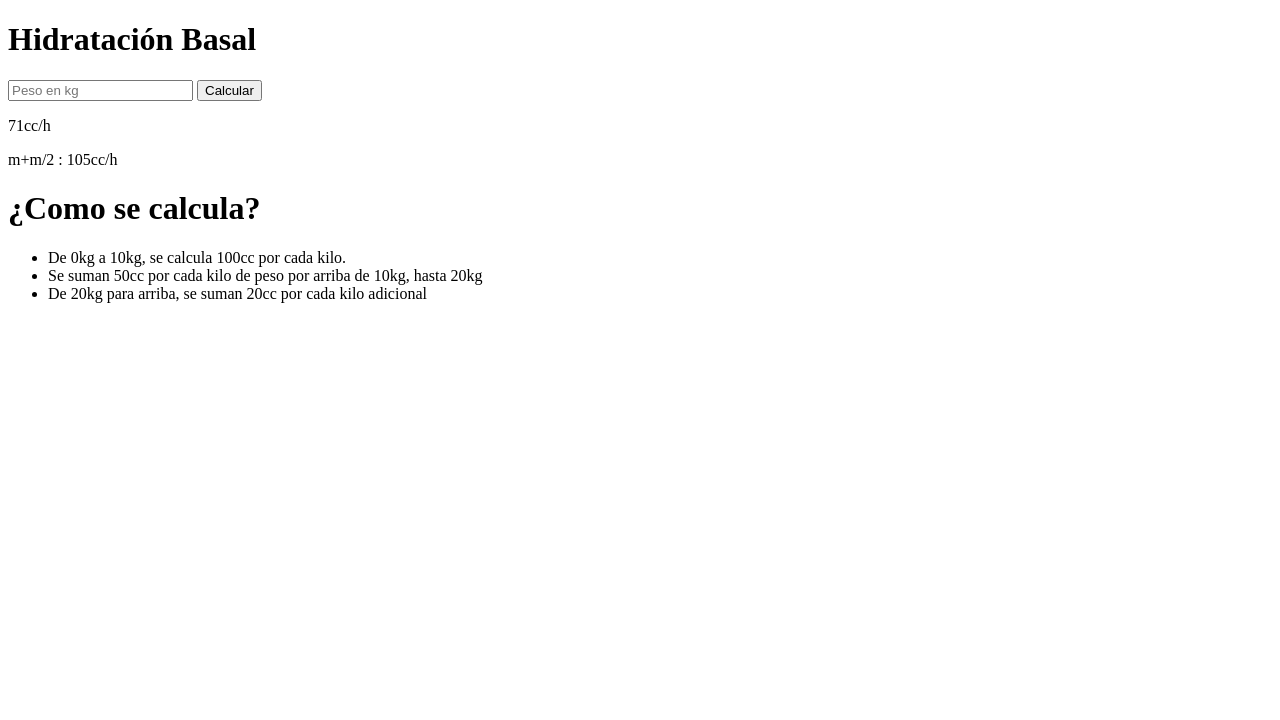
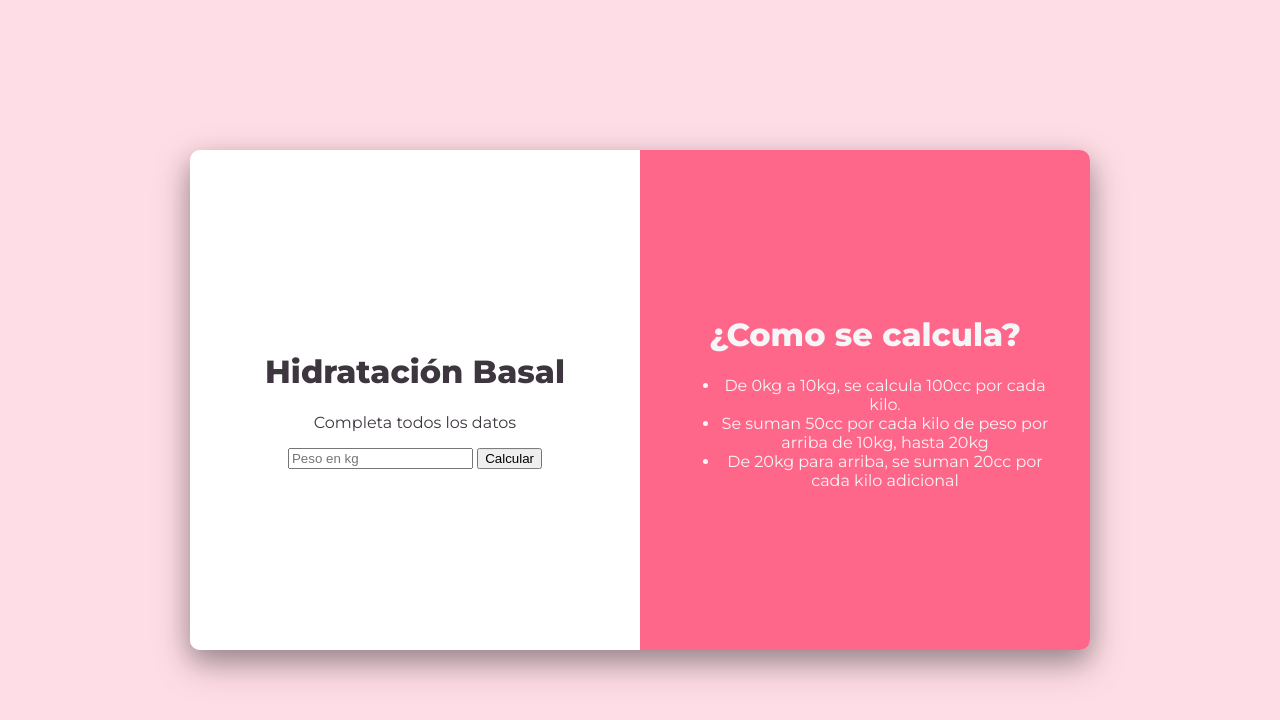
Before and after one commit to chh0822/calculadora_basal.github.io, a plain HTML site: page index.html in a window 1280 px wide. Drawn offline with Linux system fonts and the light colour scheme.

Commit message:
Add files via upload

```diff
--- a/index.html
+++ b/index.html
@@ -2,17 +2,23 @@
 <html>
 	<head>
         <title>Calculadora de hidratación</title>
+        <link rel="stylesheet" href="style.css"/>
     </head>
 	<body>
-        <div>
-            <div>
+        <div id="contenedor">
+            <div id="calculadora">
+                <div class="contenido">
                     <h1>Hidratación Basal</h1>
-                <input type="number" placeholder="Peso en kg" />
-                <button>Calcular</button>
-                <p>71cc/h</p>
-                <p>m+m/2 : 105cc/h</p>
+                    <p class="item">Completa todos los datos</p>
+                    <input class="item" id="peso" type="number" placeholder="Peso en kg" />
+                    <p class="item" id="error">* Debe completar todos los datos</p>
+                    <button class="item" id="calcular">Calcular</button>
+                    <p class="item resultado" id="flu">71cc/h</p>
+                    <p class="item resultado" id="man">m+m/2 : 105cc/h</p>
                 </div>
-            <div>
+            </div>
+            <div id="detalle">
+                <div class="contenido">
                     <h1>¿Como se calcula?</h1>
                     <ul>
                         <li>De 0kg a 10kg, se calcula 100cc por cada kilo.</li>
@@ -20,6 +26,7 @@
                         <li>De 20kg para arriba, se suman 20cc por cada kilo adicional</li>
                     </ul>
                 </div>
+            </div>>
         </div>
     </body>
 </html>
--- /dev/null
+++ b/style.css
@@ -0,0 +1,55 @@
+@import url('https://fonts.googleapis.com/css?family=Montserrat:400,800');
+
+body{
+    background: #ffdde6;
+}
+#contenedor{
+    width: 900px;
+    height: 500px;
+    text-align: center;
+    position: absolute;
+    inset: 0;
+    margin: auto;
+    font-family: 'Montserrat', sans-serif;
+    color: #3E363F;
+
+    border-radius: 10px;
+    overflow: hidden;
+    box-shadow: 0 14px 38px rgba(0,0,0,0.25),
+    0 10px 25px rgba(0,0,0,0.22);
+}
+#calculadora{
+    background: white;
+    /* Con estas 3 lineas vamos a hacer que los divs queden lado a lado */
+    width: 50%;
+    height: 100%;
+    float: left;
+}
+#detalle{
+    background: #ff678a;
+    /* Con estas 3 lineas vamos a hacer que los divs queden lado a lado */
+    width: 50%;
+    height: 100%;
+    float: left;
+    color: #f6f5f7;
+}
+.contenido{
+    /* Estas tres lineas van a centrar el contenido verticalmente dentro de cada div */
+    position: relative;
+    top: 50%;
+    transform: translateY(-50%);
+    overflow: hidden;
+    padding: 40px;
+}
+#error{
+    color: red;
+    font-weight: bold;
+    display: none;
+}
+.resultado{
+    color: #ff678a;
+    font-weight: bold;
+    font-size: 25px;
+    margin-bottom: 5px;
+    display: none;
+}
```
Lines whose indentation alone changed are shown as unchanged.
